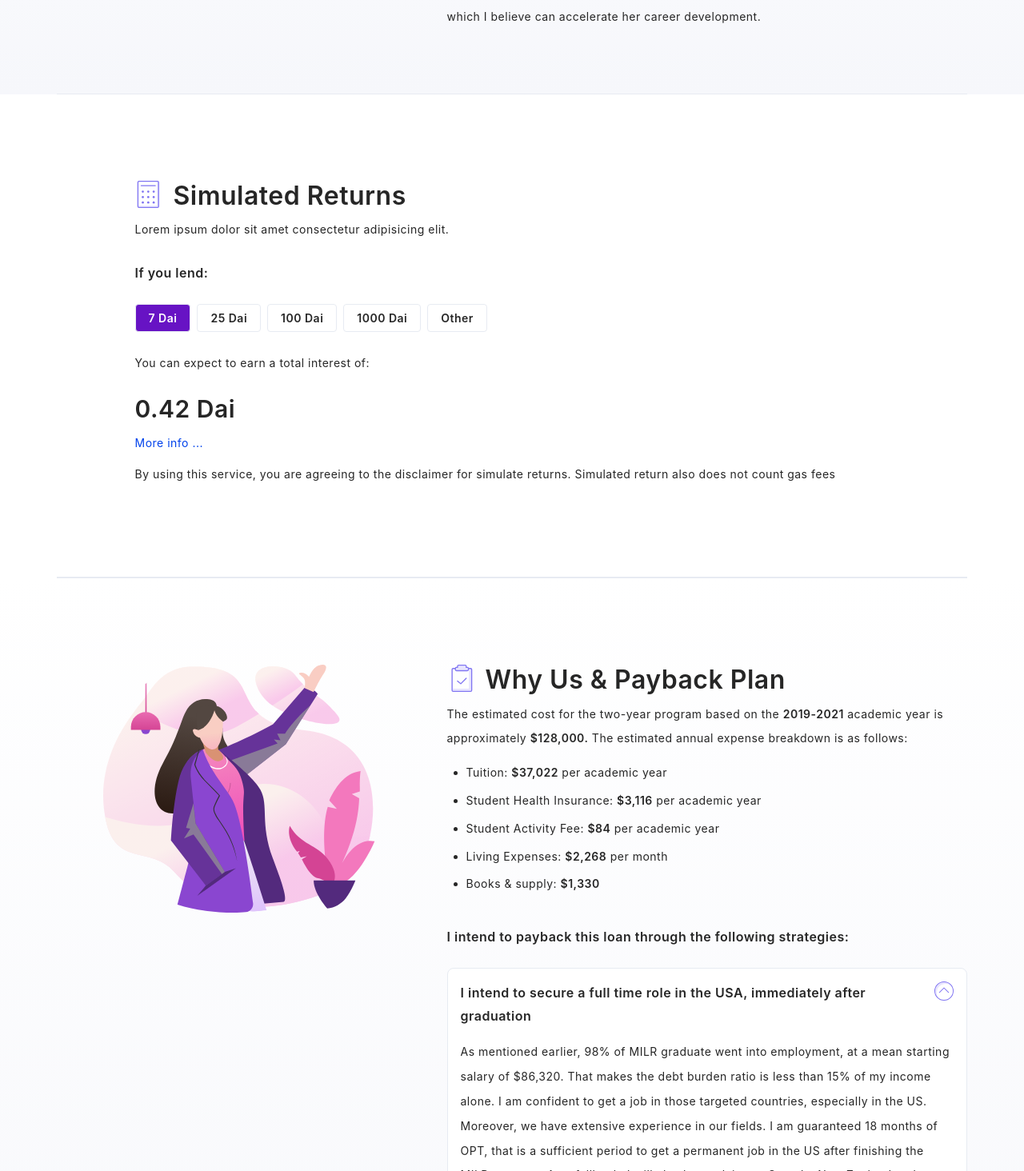
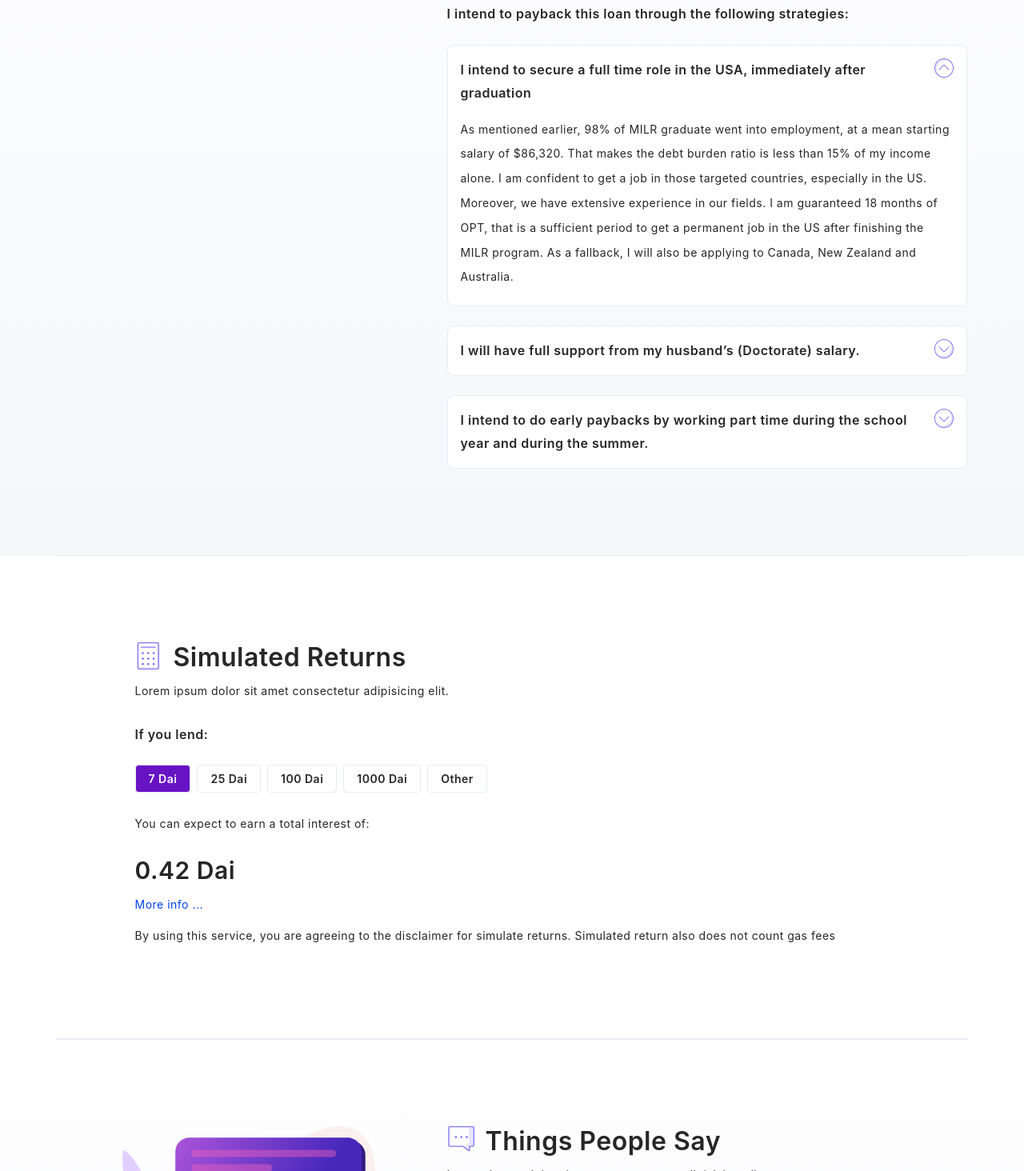
Before and after one commit to enabledao/enable-ui, a React (Create React App) app: page / in a window 1280 px wide. Shown: the part 1906-3370 px from the top of the page at 80% size. Built offline with nearby package versions, Linux system fonts and the light colour scheme; a web font is replaced by a local one.

Commit message:
reorder section priority to user know about ines

```diff
--- a/src/components/pages/home/index.tsx
+++ b/src/components/pages/home/index.tsx
@@ -13,9 +13,9 @@ const Home: React.FC = () => (
   <React.Fragment>
     <HomeHero />
     <LoanDetail />
+    <WhyUs />
+    <SimuLationReturn />
     <SocialCredits />
-    <SimuLationReturn />
-    <WhyUs />
     <Repayment />
     <Cta />
   </React.Fragment>
--- a/src/components/pages/home/socialCredits/index.tsx
+++ b/src/components/pages/home/socialCredits/index.tsx
@@ -5,7 +5,7 @@ import { Row, Col } from "../../../lib";
 import SocialIllustration from "../../../../images/illustration/social-review.svg";
 import commentIcon from "../../../../images/icons/comment.svg";
 import { SocialCreaditsWrapper, SocialCreaditsContent } from "./styled";
-import TestimonialLinkedin from "./testimonialLinkedin";
+import TestimonialLinkedin from "./testimonial";
 
 const SocialCredits: React.FC = () => (
   <SocialCreaditsWrapper>
```
Also changed, not shown: src/components/pages/home/socialCredits/testimonial/index.tsx (renamed from src/components/pages/home/socialCredits/testimonialLinkedin/index.tsx), src/components/pages/home/socialCredits/testimonial/styled.tsx (renamed from src/components/pages/home/socialCredits/testimonialLinkedin/styled.tsx).
